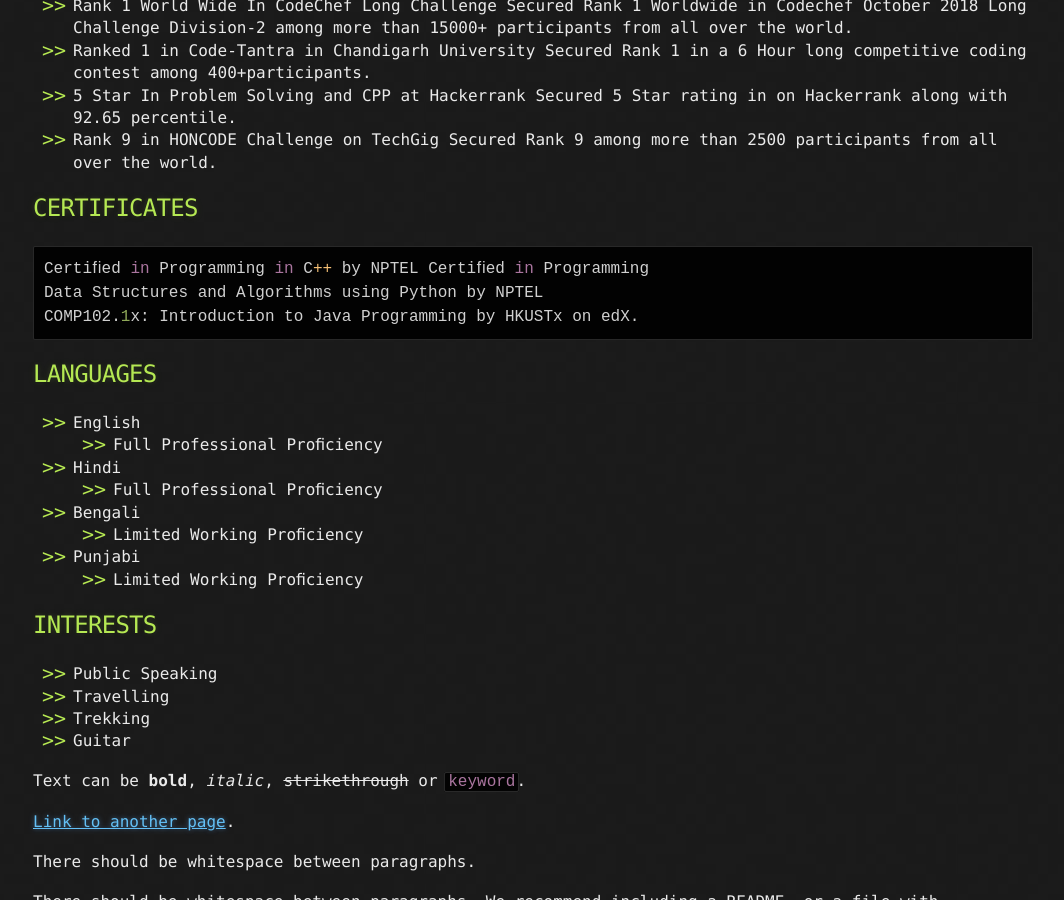
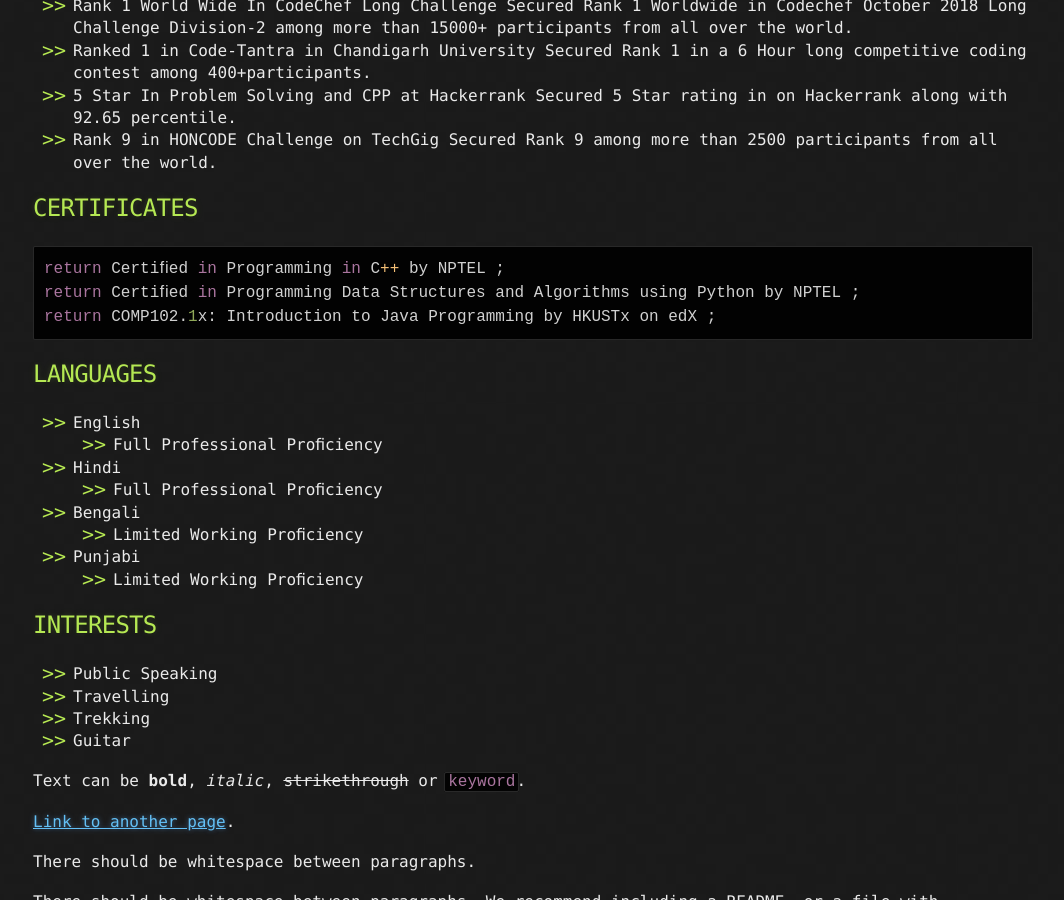
Before and after one commit to prince8809/Portfolio-Webiste, a Jekyll site: the page built from index.md, in a window 1280 px wide and 900 px high, scrolled down 1193 px. Shown: the whole window, without its empty margins (107-1171 px from the left). Built offline with Jekyll 4.4.1, drawn with Linux system fonts in a browser that asks for light colours.

Commit message:
added data

````diff
--- a/index.md
+++ b/index.md
@@ -52,9 +52,9 @@
 ## CERTIFICATES
 
 ```js
-Certiﬁed in Programming in C++ by NPTEL Certiﬁed in Programming
-Data Structures and Algorithms using Python by NPTEL
-COMP102.1x: Introduction to Java Programming by HKUSTx on edX.
+return Certiﬁed in Programming in C++ by NPTEL ;
+return Certiﬁed in Programming Data Structures and Algorithms using Python by NPTEL ;
+return COMP102.1x: Introduction to Java Programming by HKUSTx on edX ;
 ```
 ## LANGUAGES
 
````
